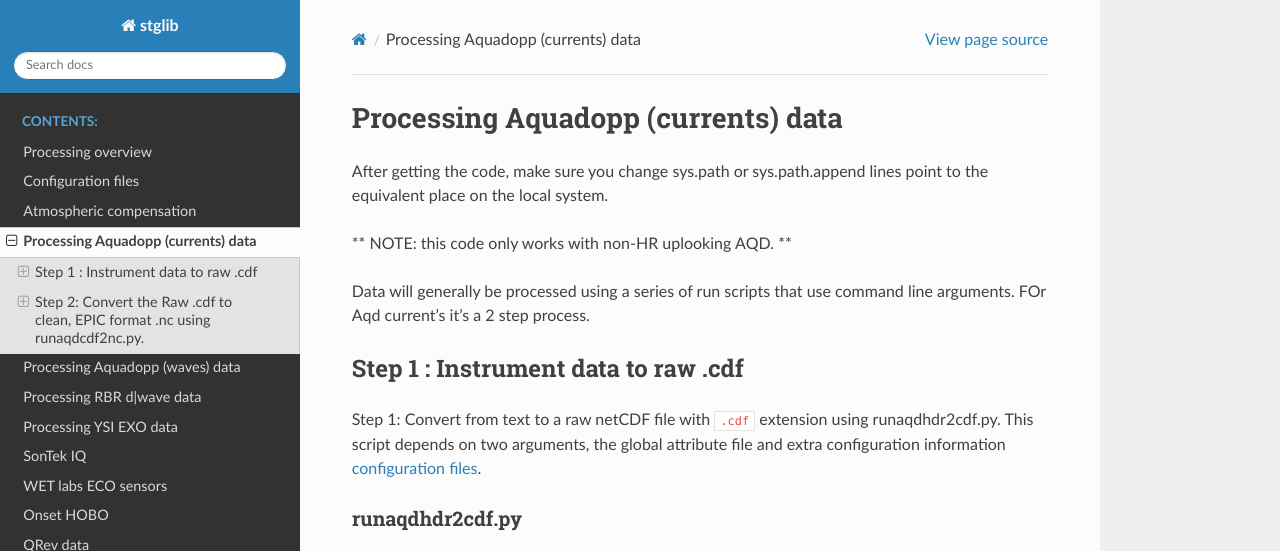
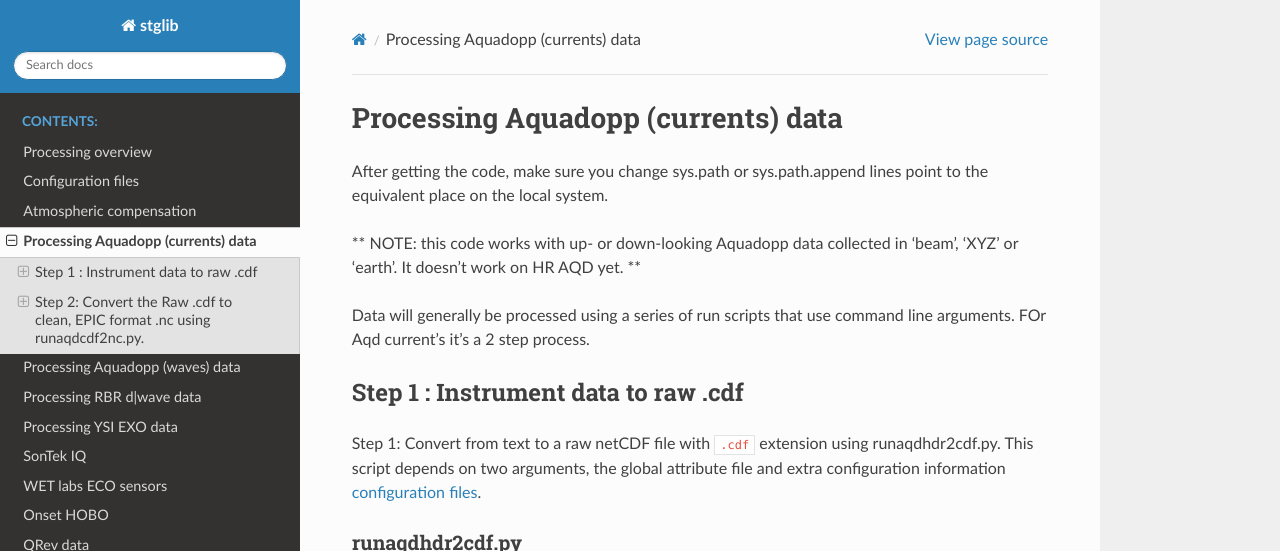
Before and after one commit to USGS-CMG/stglib, a Sphinx documentation site: the page built from doc/aqd.rst, in a window 1280 px wide and 1190 px high, cut to the strip 0-551 px from the top of the window. Built offline with Sphinx 7.4.7 and the Read the Docs theme 2.0.0, drawn with Linux system fonts in a browser that asks for light colours.

Commit message:
Update aqd.rst

```diff
--- a/doc/aqd.rst
+++ b/doc/aqd.rst
@@ -3,7 +3,7 @@ Processing Aquadopp (currents) data
 
 After getting the code, make sure you change sys.path or sys.path.append lines point to the equivalent place on the local system.
 
-** NOTE: this code only works with non-HR uplooking AQD. **
+** NOTE: this code works with up- or down-looking Aquadopp data collected in 'beam', 'XYZ' or 'earth'.  It doesn't work on HR AQD yet. **
 
 Data will generally be processed using a series of run scripts that use command line arguments.  FOr Aqd current's it's a 2 step process.
 
```
